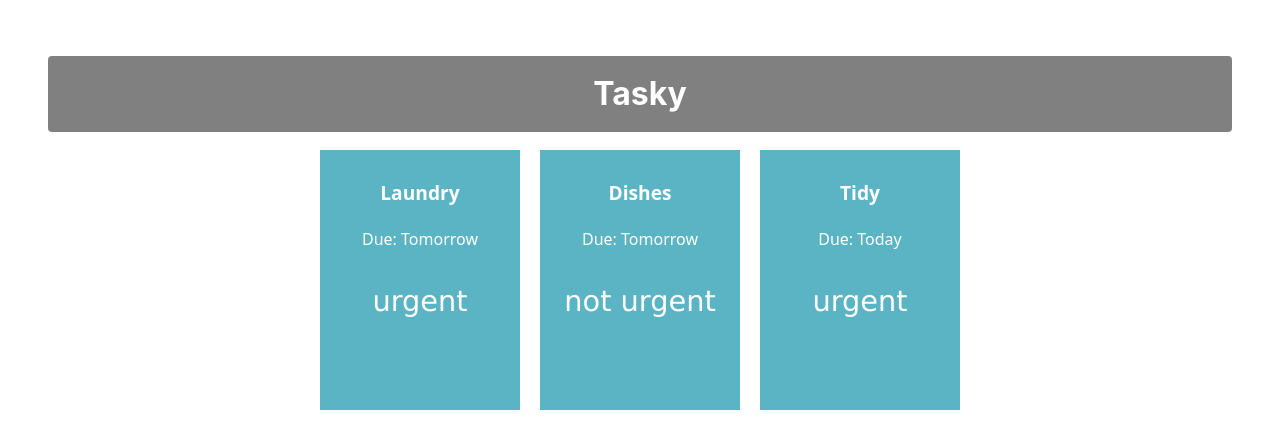
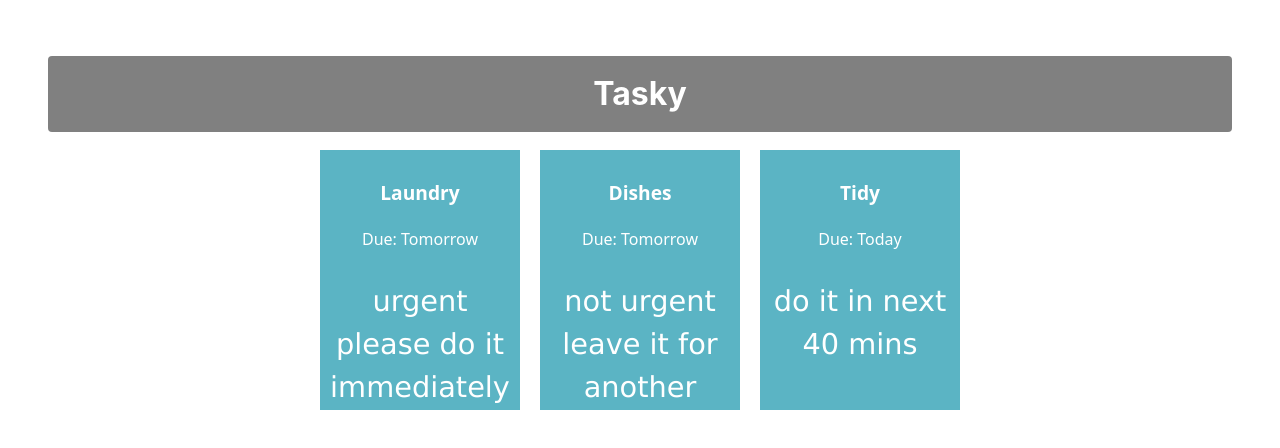
Before and after one commit to StephenKerry/react-basics-labs, a React (Vite) app in the folder tasky/: page / in a window 1280 px wide. Shown: the top 448 px of the page. Built offline with nearby package versions, Linux system fonts and the light colour scheme.

Commit message:
Completed Tasky Lab 1 and added a bit else

```diff
--- a/tasky/src/App.css
+++ b/tasky/src/App.css
@@ -29,8 +29,14 @@ h1 {
   margin: 10px;
   padding: 10px;
   position: relative;
+
 }
 
+.card:hover {
+  background: #4aa0b0;
+  transform: scale(1.05);
+  cursor: pointer;
+}
 .title {
   font-weight: bold;
   font-size: 1.2em;
--- a/tasky/src/App.jsx
+++ b/tasky/src/App.jsx
@@ -6,11 +6,11 @@ function App() {
     <div className="container">
 
       <h1>Tasky</h1>
-      <Task title="Laundry" deadline="Tomorrow" description= "urgent">
+      <Task title="Laundry" deadline="Tomorrow" description= "urgent please do it immediately">
         Fold laundry and put away
     </Task>
-      <Task title="Dishes" deadline="Tomorrow" description= " not urgent" />
-      <Task title="Tidy" deadline="Today" description= "urgent" />
+      <Task title="Dishes" deadline="Tomorrow" description= " not urgent leave it for another time" />
+      <Task title="Tidy" deadline="Today" description= " do it in next 40 mins" />
     </div>
   );
 }
```
